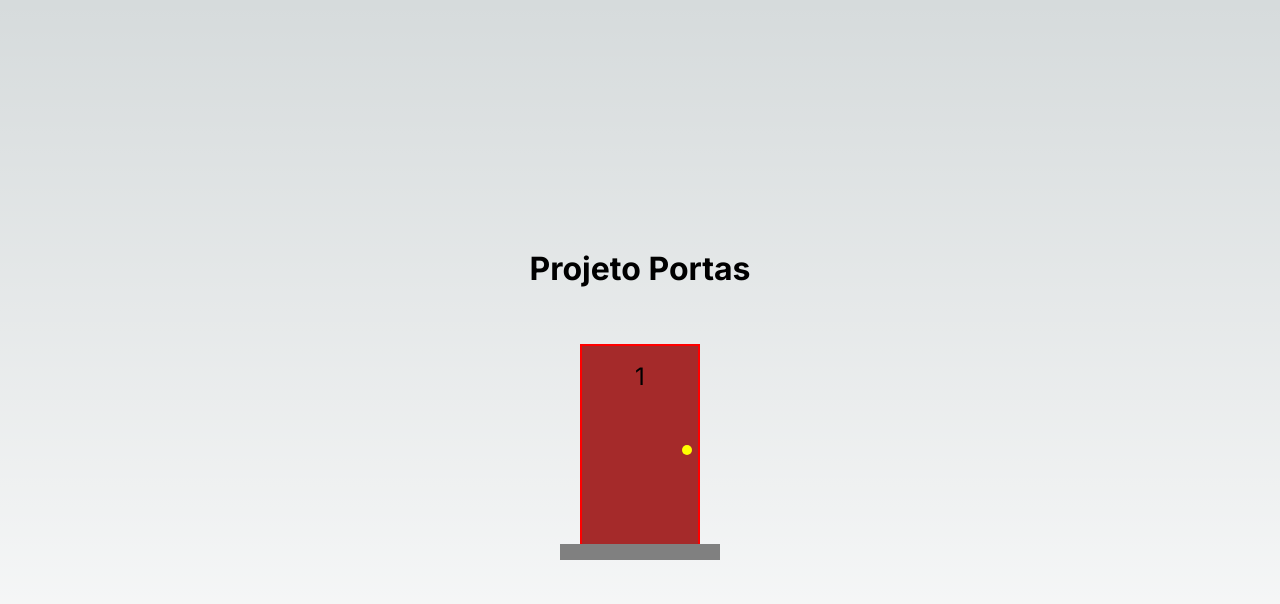
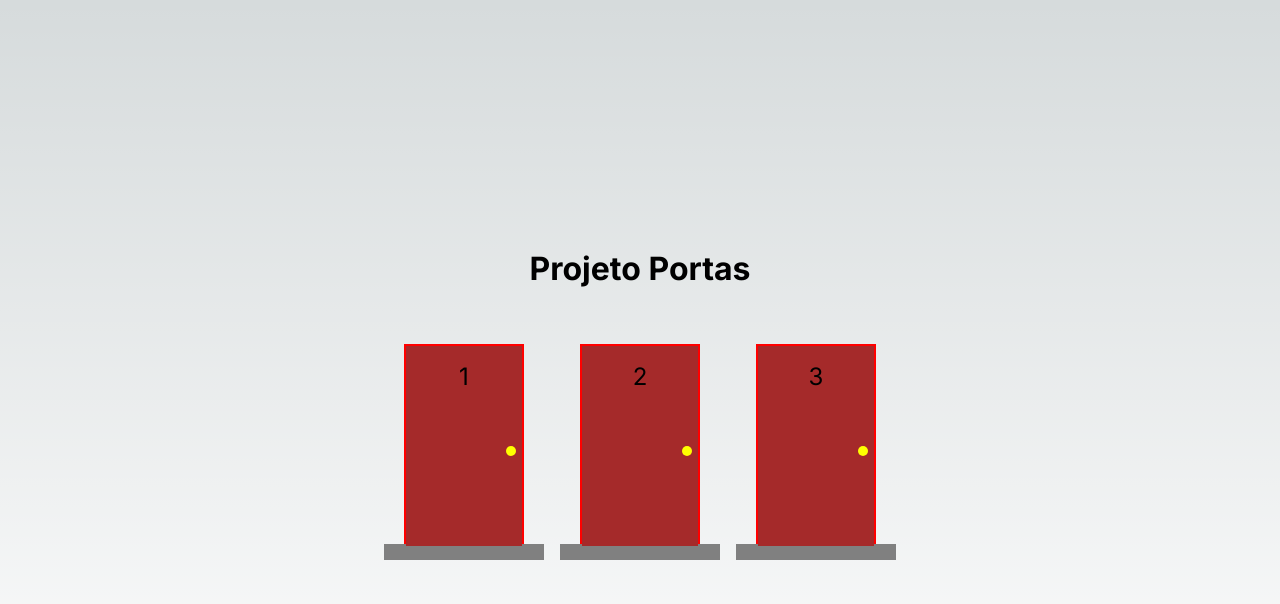
Before and after one commit to GabrielMunizz/next-portas, a Next.js app: page / in a window 1280 px wide. Both pictures are taken after a click on the button "Start Game". Shown: the top 604 px of the page. Built offline with nearby package versions, Linux system fonts and the light colour scheme.

Commit message:
Feat: adiciona lógica para abertura das portas e renderização do presente

```diff
--- a/components/Door.tsx
+++ b/components/Door.tsx
@@ -1,12 +1,15 @@
 "use client";
 import style from "../styles/Door.module.css";
 import useDoor from "../hooks/useDoor";
+import { useEffect } from "react";
+import Gift from "./Gift";
 
 type DoorProps = {
   doorNumber: number;
+  haveGift: number;
 };
 
-const Door = ({ doorNumber }: DoorProps) => {
+const Door = ({ doorNumber, haveGift }: DoorProps) => {
   const { doorState, dispatch } = useDoor(doorNumber);
 
   const selected = doorState.isSelected ? style.selected : "";
@@ -19,11 +22,35 @@ const Door = ({ doorNumber }: DoorProps) => {
     dispatch({ type: "OPEN_DOOR" });
   };
 
+  useEffect(() => {
+    if (haveGift === +doorNumber) {
+      dispatch({ type: "HAVE_GIFT" });
+    }
+  }, [haveGift]);
+
+  const closedDoor = () => {
+    return (
+      <>
+        <div onClick={handleSelected} className={style.front}>
+          <div className={style.number}>{doorNumber}</div>
+          <div className={style.knob} onClick={handleOpenDoor} />
+        </div>
+      </>
+    );
+  };
+
+  const openDoor = () => {
+    return (
+      <>
+        <div className={style.open}>{doorState.haveGift && <Gift />}</div>
+      </>
+    );
+  };
+
   return (
     <div className={style.door}>
-      <div onClick={handleSelected} className={`${style.front} ${selected}`}>
-        <div className={style.number}>{doorState.isOpen ? "" : doorNumber}</div>
-        <div className={style.knob} onClick={handleOpenDoor} />
+      <div className={`${style.margin} ${selected}`}>
+        {doorState.isOpen ? openDoor() : closedDoor()}
       </div>
       <div className={style.floor} />
     </div>
--- a/components/Menu.tsx
+++ b/components/Menu.tsx
@@ -5,11 +5,13 @@ type MenuProps = {
   numberOfDoors: string;
   setNumberOfDoors: Dispatch<SetStateAction<string>>;
   setIsMenuOpen: Dispatch<SetStateAction<boolean>>;
+  setSelectedNumber: Dispatch<SetStateAction<number>>;
 };
 
 const Menu = ({
   setIsMenuOpen,
   setNumberOfDoors,
+  setSelectedNumber,
   numberOfDoors,
 }: MenuProps) => {
   const handleChange = ({ target }: ChangeEvent<HTMLInputElement>) => {
@@ -18,6 +20,7 @@ const Menu = ({
 
   const handleStartGame = () => {
     setIsMenuOpen(false);
+    setSelectedNumber(+numberOfDoors);
   };
   return (
     <div className={styles.menuContainer}>
--- a/hooks/useDoor.ts
+++ b/hooks/useDoor.ts
@@ -24,7 +24,7 @@ const useDoor = (doorNumber: number) => {
       case "HAVE_GIFT":
         return {
           ...state,
-          haveGift: !state.haveGift,
+          haveGift: true,
         };
       default:
         return state;
--- a/src/app/page.tsx
+++ b/src/app/page.tsx
@@ -6,20 +6,22 @@ import styles from "../../styles/Home.module.css";
 import Menu from "../../components/Menu";
 
 export default function Home() {
-  const [numberOfDoors, setNumberOfDoors] = useState("1");
+  const [numberOfDoors, setNumberOfDoors] = useState("3");
+  const [selectedNumber, setSelectedNumber] = useState(0);
   const [isMenuOpen, setIsMenuOpen] = useState(true);
+  const haveGift = Math.floor(Math.random() * selectedNumber + 1);
 
   const createArray = (num: number) => {
     return Array.from({ length: num }, (_, index) => index + 1);
   };
 
-  const doors = createArray(Number(numberOfDoors));
+  const doors = createArray(selectedNumber);
   return (
     <main className={styles.main}>
       <h1>Projeto Portas</h1>
       <div className={styles.doorsContent}>
         {doors.map((doorNumber) => (
-          <Door key={doorNumber} doorNumber={doorNumber} />
+          <Door key={doorNumber} doorNumber={doorNumber} haveGift={haveGift} />
         ))}
       </div>
       {isMenuOpen && (
@@ -27,6 +29,7 @@ export default function Home() {
           numberOfDoors={numberOfDoors}
           setNumberOfDoors={setNumberOfDoors}
           setIsMenuOpen={setIsMenuOpen}
+          setSelectedNumber={setSelectedNumber}
         />
       )}
     </main>
--- a/styles/Door.module.css
+++ b/styles/Door.module.css
@@ -9,8 +9,9 @@
 .number {
   font-size: 1.5rem;
   text-align: center;
-  margin-top: 1rem;
   width: 100%;
+  position: relative;
+  top: 1rem;
 }
 
 .floor {
@@ -19,12 +20,19 @@
   background-color: gray;
 }
 
+.margin {
+  width: var(--door-width);
+  height: var(--door-height);
+  position: relative;
+  border: 2px solid red;
+  border-bottom: none;
+}
+
 .front {
-  width: var(--door-width);
+  width: var(--door-width - 1rem);
   height: var(--door-height);
   background-color: brown;
   position: relative;
-  border: 2px solid red;
   border-bottom: none;
 }
 
@@ -50,3 +58,14 @@
 .knob:hover {
   cursor: pointer;
 }
+
+.open {
+  display: flex;
+  flex-direction: column-reverse;
+  justify-content: center;
+  align-items: center;
+  width: var(--door-width - 1rem);
+  height: var(--door-height);
+  position: relative;
+  background-color: rgb(39, 38, 38);
+}
--- a/styles/Home.module.css
+++ b/styles/Home.module.css
@@ -15,6 +15,7 @@
 .doorsContent {
   display: flex;
   flex-direction: row;
+  flex-wrap: wrap;
   justify-content: center;
   align-items: center;
   margin-top: 3rem;
--- a/styles/Menu.module.css
+++ b/styles/Menu.module.css
@@ -14,7 +14,7 @@
   flex-direction: row;
   flex-wrap: wrap;
   width: 50%;
-  height: 20rem;
+  height: 30rem;
   border-radius: 7px;
 }
 
```
